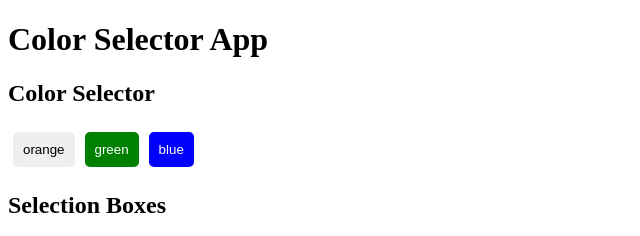
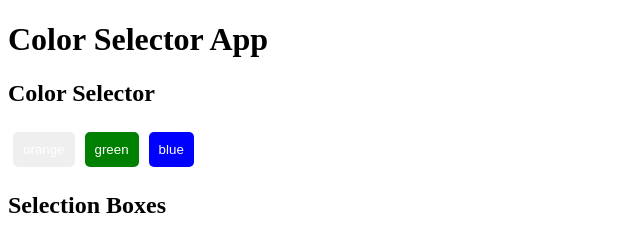
Before and after one commit to acciojob/passing-handler-prop-react-Sukantadas1, a React app: page / in a window 1280 px wide. Shown: the top 236 px of the page, 0-640 px from the left. Built offline with nearby package versions, Linux system fonts and the light colour scheme.

Commit message:
passing4

```diff
--- a/src/styles/ColorSelector.css
+++ b/src/styles/ColorSelector.css
@@ -15,8 +15,8 @@
     border-radius: 5px;
   }
 
-  .color-red {
-    background-color: red;
+  .color-orange {
+    background-color: rgb(239, 239, 239);
     color: white;
   }
 
```
